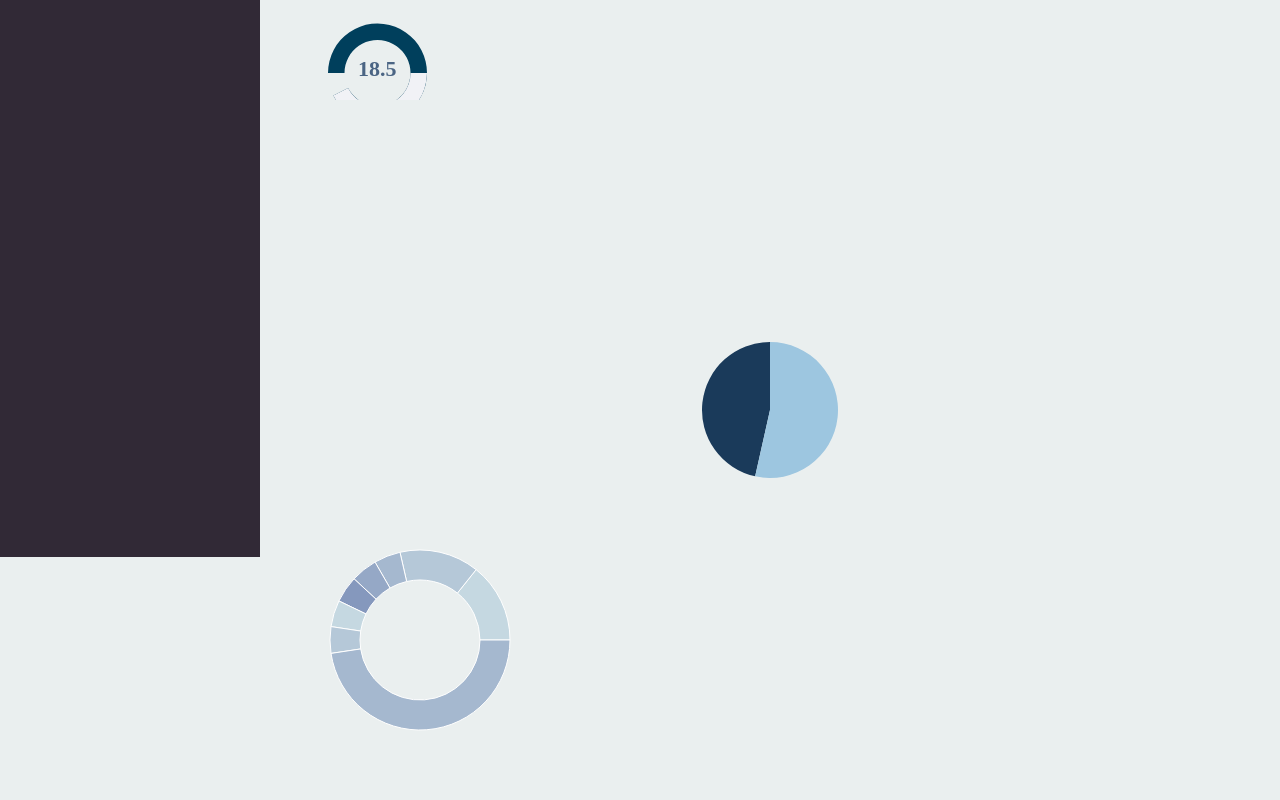
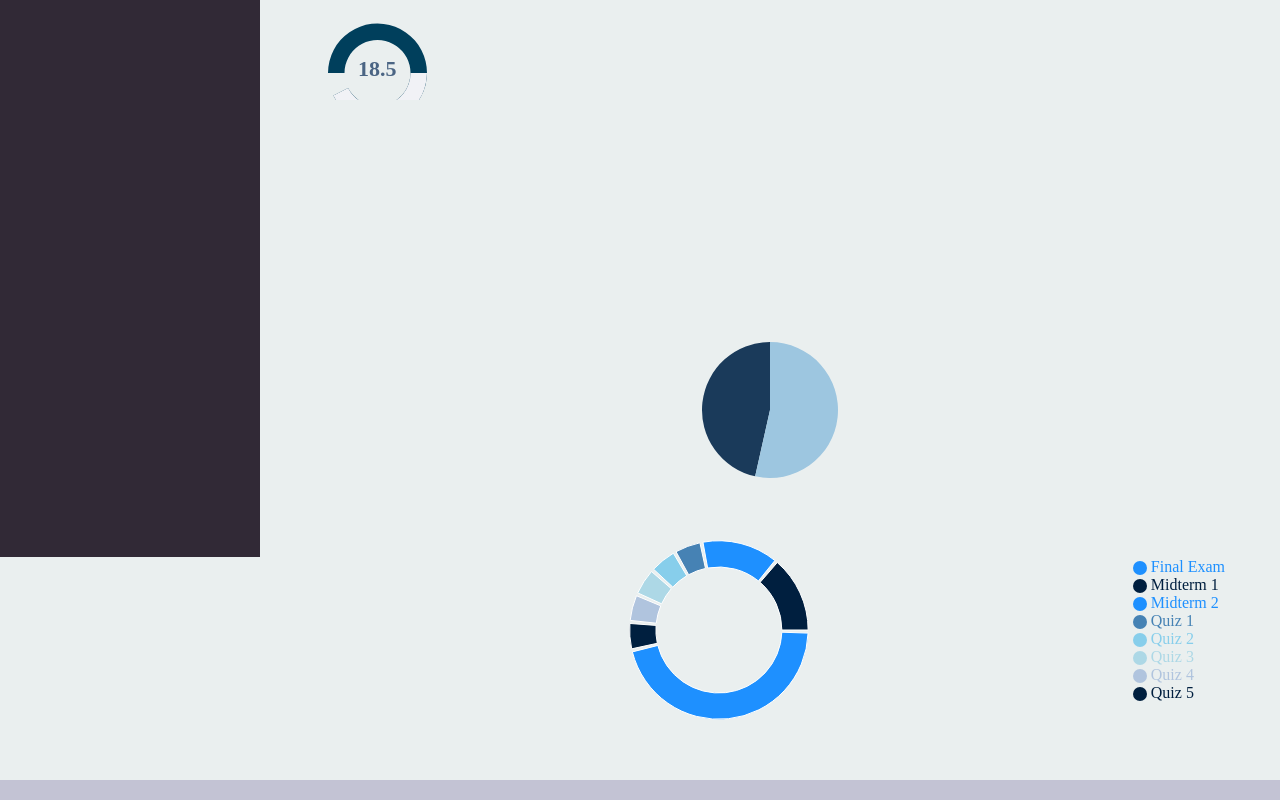
Before and after one commit to L-26-25L/l, a Next.js app: page / in a window 1280 px wide. Shown: the part 283-1083 px from the top of the page. Built offline with nearby package versions, Linux system fonts and the light colour scheme.

Commit message:
Update DistributionDonut.jsx

```diff
--- a/components/DistributionDonut.jsx
+++ b/components/DistributionDonut.jsx
@@ -1,22 +1,29 @@
-import { PieChart, Pie, Cell, Tooltip } from "recharts";
+import { PieChart, Pie, Cell, Tooltip, ResponsiveContainer, Legend } from "recharts";
 
 export default function DistributionDonut({ rows }) {
-  const colors = ["#c5d8e1","#b5c8d8","#a5b8cf","#95a8c6","#8598bd"];
+  // تدرجات السماوي الباهت كما طلبت
+  const colors = ["#001f3f", "#1e90ff", "#4682b4", "#87ceeb", "#add8e6", "#b0c4de"];
 
   return (
-    <PieChart width={240} height={240}>
+    <div style={{ width: "100%", height: 220 }}>
+      <ResponsiveContainer width="100%" height="100%">
+        <PieChart>
           <Pie
             data={rows}
             dataKey="total"
             nameKey="type"
-        innerRadius={60}
-        outerRadius={90}
+            innerRadius="60%"
+            outerRadius="85%"
+            paddingAngle={2}
           >
             {rows.map((_, i) => (
               <Cell key={i} fill={colors[i % colors.length]} />
             ))}
           </Pie>
           <Tooltip />
+          <Legend layout="vertical" align="right" verticalAlign="middle" iconType="circle" />
         </PieChart>
+      </ResponsiveContainer>
+    </div>
   );
 }
```
Lines whose indentation alone changed are shown as unchanged.
